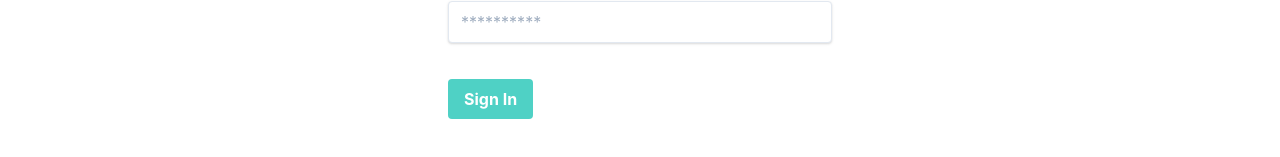
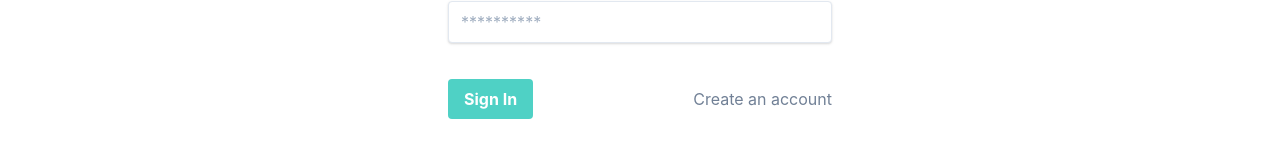
Before and after one commit to Charafboulafaa/Quizi, a React (Create React App) app in the folder client/: page /login in a window 1280 px wide. Shown: the part 207-364 px from the top of the page. Built offline with nearby package versions, Linux system fonts and the light colour scheme.

Commit message:
signin signup link

```diff
--- a/client/src/pages/Login.js
+++ b/client/src/pages/Login.js
@@ -1,6 +1,6 @@
 import React, {useState} from 'react'
 import {loginUser} from '../services/auth'
-import {useHistory, Redirect} from 'react-router-dom'
+import {useHistory, Redirect, Link} from 'react-router-dom'
 
 export default function Login(props) {
     let history = useHistory()
@@ -38,6 +38,8 @@ export default function Login(props) {
                 <button className="bg-teal-400 hover:bg-teal-700 text-white font-bold py-2 px-4 rounded">
                     Sign In
                 </button>
+
+                <Link to="/register" className="cursor-pointer text-gray-600">Create an account</Link>
             </div>
         </form>
     )
--- a/client/src/pages/Register.js
+++ b/client/src/pages/Register.js
@@ -1,6 +1,6 @@
 import React, {useState} from 'react'
 import {registerUser} from '../services/auth'
-import {useHistory, Redirect} from 'react-router-dom'
+import {useHistory, Redirect, Link} from 'react-router-dom'
 
 export default function Register(props) {
     let history = useHistory()
@@ -44,6 +44,8 @@ export default function Register(props) {
                 <button className="bg-teal-400 hover:bg-teal-700 text-white font-bold py-2 px-4 rounded">
                     Sign Up
                 </button>
+
+                <Link to="/login" className="cursor-pointer text-gray-600">Sign In</Link>
             </div>
         </form>
     )
```
Also changed, not shown: 1 other file (tests, documents, lock files or other folders).
